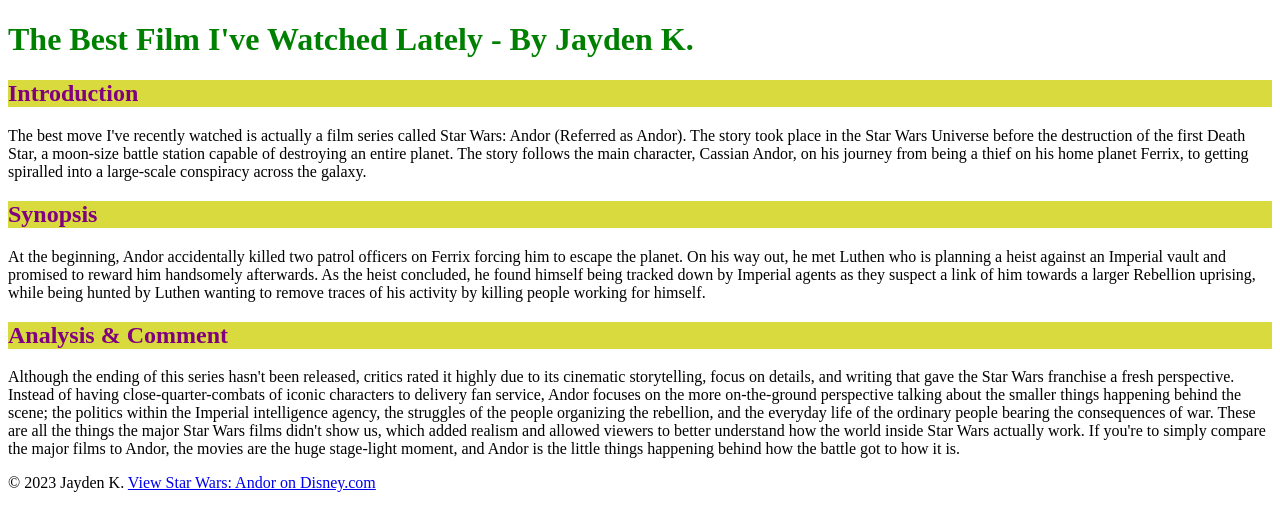
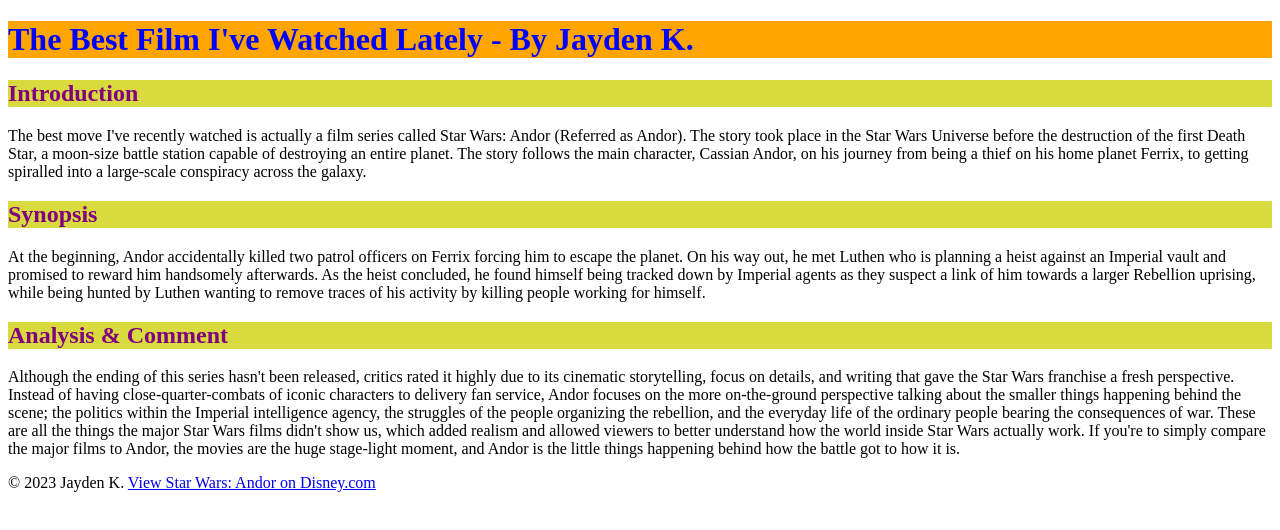
Before and after one commit to koxxwlu/UX220_Lab_3, a plain HTML site: page index.html in a window 1280 px wide. Drawn offline with Linux system fonts and the light colour scheme.

Commit message:
Update index.html

```diff
--- a/index.html
+++ b/index.html
@@ -34,6 +34,7 @@
     </footer>
   </body>
     <style type="text/css">
+      h1 {color: blue; background-color: orange}
   h2 {
     color: purple;
     background-color: #d8da3d }
```
